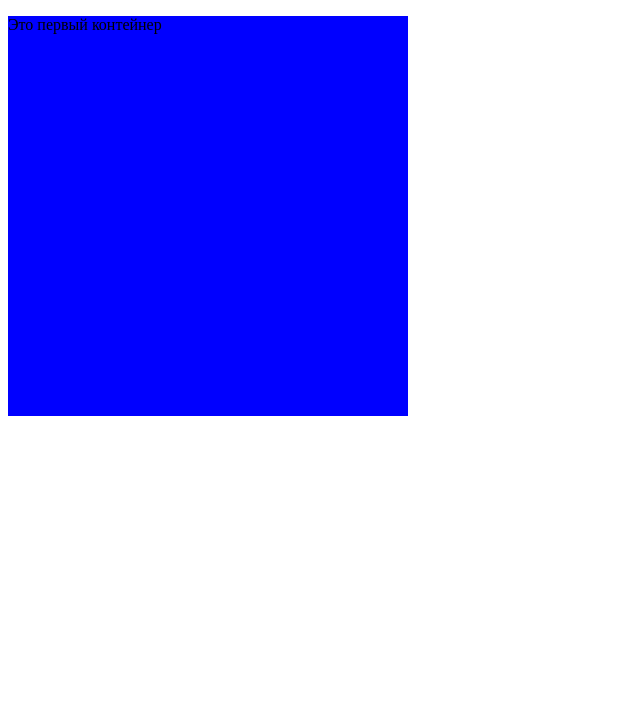
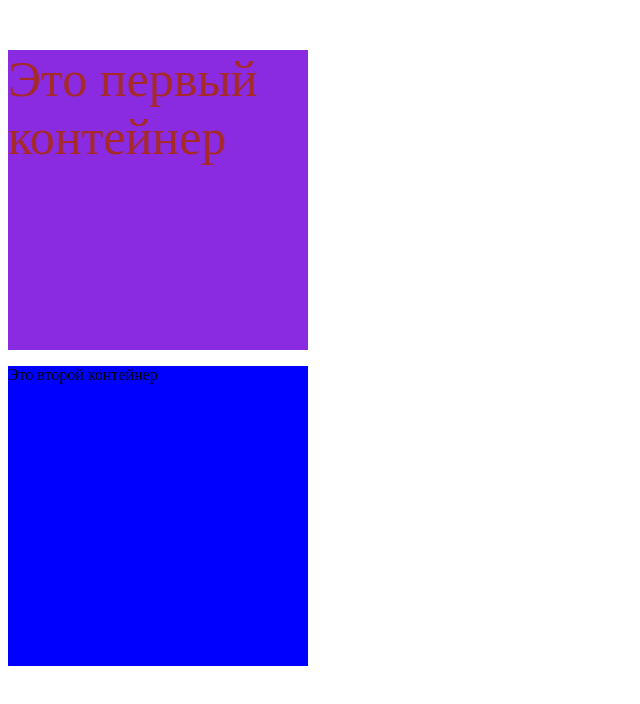
Before and after one commit to gutsul-dmitry/Portfolio_of_guitarist, a plain HTML site: page div_tag.html in a window 1280 px wide. Shown: the whole page, without its empty margins (0-640 px from the left). Drawn offline with Linux system fonts and the light colour scheme.

Commit message:
separated_style_css

```diff
--- a/div_tag.html
+++ b/div_tag.html
@@ -5,18 +5,14 @@
     <meta http-equiv="X-UA-Compatible" content="IE=edge">
     <meta name="viewport" content="width=device-width, initial-scale=1.0">
     <title>Div tag</title>
-    <style>
-        div {
-            background-color: blue;
-            width: 400px;
-            height: 400px;
-        }
-    </style>
+    <link rel="stylesheet" href="style.css">
 </head>
 <body>
+    <div class="box-1">
+        <p class="text-1">Это первый контейнер</p>
+    </div>
     <div>
-        <p>Это первый контейнер</p>
+        <p>Это второй контейнер</p>
     </div>
-
 </body>
 </html>
--- /dev/null
+++ b/style.css
@@ -0,0 +1,12 @@
+div {
+    background-color: blue;
+    width: 300px;
+    height: 300px;
+}
+.box-1 {
+    background-color: blueviolet;
+}
+.text-1 {
+    color: brown;
+    font-size: 50px;
+}
```
